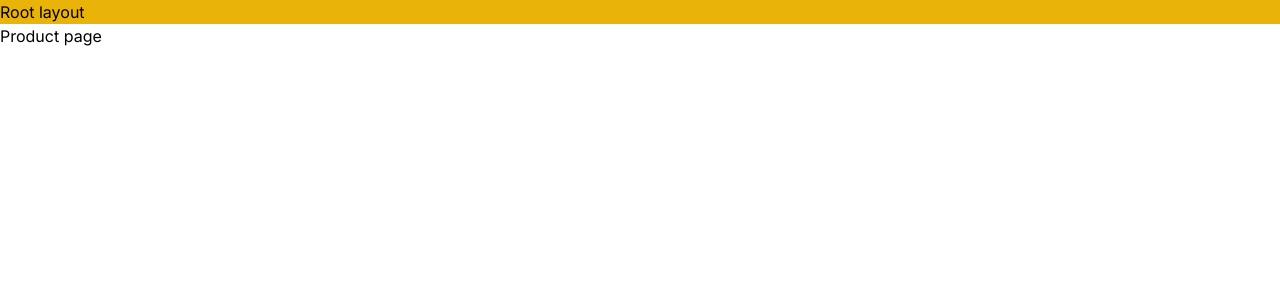
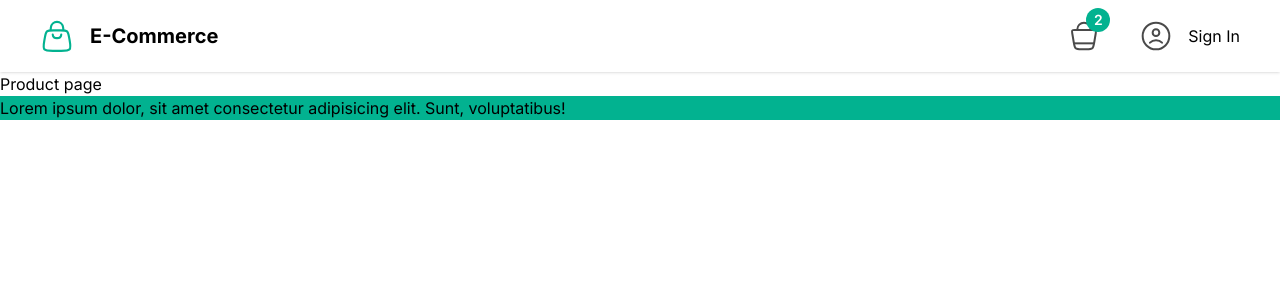
Before and after one commit to shohan-ch/e-commerce-nextJs, a Next.js app: page /products in a window 1280 px wide. Shown: the top 300 px of the page. Built offline with nearby package versions, Linux system fonts and the light colour scheme.

Commit message:
feat (nav): nav bar layout added

```diff
--- a/src/app/layout.tsx
+++ b/src/app/layout.tsx
@@ -1,6 +1,7 @@
 import type { Metadata } from "next";
 import { Inter } from "next/font/google";
 import "./globals.css";
+import IconSvg from "@/icons/IconSvg";
 
 const inter = Inter({ subsets: ["latin"] });
 
@@ -17,8 +18,27 @@ export default function RootLayout({
   return (
     <html lang="en">
       <body className={inter.className}>
-        <nav className="bg-yellow-500">
-          <a href="">Root layout</a>
+        <nav className="bg-white shadow h-16 py-9 px-10 flex items-center justify-between">
+          <div className="logo flex items-center gap-x-4">
+            <span>
+              <IconSvg name="logo" />
+            </span>
+            <h3 className="font-bold text-xl">E-Commerce</h3>
+          </div>
+          <div className="flex gap-x-10">
+            <div className="relative">
+              <IconSvg name="cart" />
+              <div className="absolute -right-2.5 -top-[12px] bg-primary rounded-full w-6 h-6">
+                <span className="text-white font-semibold text-sm flex items-center justify-center h-full">
+                  2
+                </span>
+              </div>
+            </div>
+            <button className="flex items-center gap-x-4">
+              <IconSvg name="userAvatar" />
+              Sign In
+            </button>
+          </div>
         </nav>
         {children}
       </body>
--- a/src/app/products/page.tsx
+++ b/src/app/products/page.tsx
@@ -1,7 +1,15 @@
 type Props = {};
 
 const page = (props: Props) => {
-  return <div>Product page</div>;
+  return (
+    <div>
+      Product page
+      <h2 className="bg-primary">
+        Lorem ipsum dolor, sit amet consectetur adipisicing elit. Sunt,
+        voluptatibus!
+      </h2>
+    </div>
+  );
 };
 
 export default page;
--- /dev/null
+++ b/src/icons/IconSvg.tsx
@@ -0,0 +1,84 @@
+import React from "react";
+const icons: any = {
+  logo: (
+    <svg
+      xmlns="http://www.w3.org/2000/svg"
+      viewBox="0 0 24 24"
+      width={34}
+      height={34}
+      color="#02b290"
+      fill="none"
+    >
+      <path
+        d="M3.06164 15.1933L3.42688 13.1219C3.85856 10.6736 4.0744 9.44952 4.92914 8.72476C5.78389 8 7.01171 8 9.46734 8H14.5327C16.9883 8 18.2161 8 19.0709 8.72476C19.9256 9.44952 20.1414 10.6736 20.5731 13.1219L20.9384 15.1933C21.5357 18.5811 21.8344 20.275 20.9147 21.3875C19.995 22.5 18.2959 22.5 14.8979 22.5H9.1021C5.70406 22.5 4.00504 22.5 3.08533 21.3875C2.16562 20.275 2.4643 18.5811 3.06164 15.1933Z"
+        stroke="currentColor"
+        strokeWidth="1.5"
+      />
+      <path
+        d="M7.5 8L7.66782 5.98618C7.85558 3.73306 9.73907 2 12 2C14.2609 2 16.1444 3.73306 16.3322 5.98618L16.5 8"
+        stroke="currentColor"
+        strokeWidth="1.5"
+      />
+      <path
+        d="M15 11C14.87 12.4131 13.5657 13.5 12 13.5C10.4343 13.5 9.13002 12.4131 9 11"
+        stroke="currentColor"
+        strokeWidth="1.5"
+        strokeLinecap="round"
+      />
+    </svg>
+  ),
+
+  cart: (
+    <svg
+      xmlns="http://www.w3.org/2000/svg"
+      viewBox="0 0 24 24"
+      width={32}
+      height={32}
+      color={"#4a4a4a"}
+      fill={"none"}
+    >
+      <path
+        d="M4.34085 16.8781L3.17786 9.93557C2.98869 8.8063 2.89411 8.24167 3.18537 7.87083C3.47662 7.5 4.01468 7.5 5.09079 7.5H18.9092C19.9853 7.5 20.5234 7.5 20.8146 7.87083C21.1059 8.24167 21.0113 8.8063 20.8221 9.93557L19.6591 16.8781C19.249 19.3264 19.044 20.5505 18.2319 21.2752C17.4199 22 16.2534 22 13.9204 22H10.0796C7.74664 22 6.58014 22 5.76809 21.2752C4.95603 20.5505 4.75097 19.3264 4.34085 16.8781Z"
+        stroke="currentColor"
+        strokeWidth="1.5"
+      />
+      <path
+        d="M7 7.5V7C7 4.23858 9.23858 2 12 2C14.7614 2 17 4.23858 17 7V7.5"
+        stroke="currentColor"
+        strokeWidth="1.5"
+      />
+      <path d="M4.5 17.5H19.5" stroke="currentColor" strokeWidth="1.5" />
+    </svg>
+  ),
+  userAvatar: (
+    <svg
+      xmlns="http://www.w3.org/2000/svg"
+      viewBox="0 0 24 24"
+      width={32}
+      height={32}
+      color={"#4a4a4a"}
+      fill={"none"}
+    >
+      <circle cx="12" cy="12" r="10" stroke="currentColor" strokeWidth="1.5" />
+      <path
+        d="M7.5 17C9.8317 14.5578 14.1432 14.4428 16.5 17M14.4951 9.5C14.4951 10.8807 13.3742 12 11.9915 12C10.6089 12 9.48797 10.8807 9.48797 9.5C9.48797 8.11929 10.6089 7 11.9915 7C13.3742 7 14.4951 8.11929 14.4951 9.5Z"
+        stroke="currentColor"
+        strokeWidth="1.5"
+        strokeLinecap="round"
+      />
+    </svg>
+  ),
+};
+
+type Props = {
+  name: string;
+  width?: string;
+  height?: string;
+};
+
+const IconSvg = (props: Props) => {
+  const { name, width, height } = props;
+  return <>{icons[name]}</>;
+};
+
+export default IconSvg;
--- a/tailwind.config.ts
+++ b/tailwind.config.ts
@@ -8,10 +8,8 @@ const config: Config = {
   ],
   theme: {
     extend: {
-      backgroundImage: {
-        "gradient-radial": "radial-gradient(var(--tw-gradient-stops))",
-        "gradient-conic":
-          "conic-gradient(from 180deg at 50% 50%, var(--tw-gradient-stops))",
+      colors: {
+        primary: "#02b290",
       },
     },
   },
```
